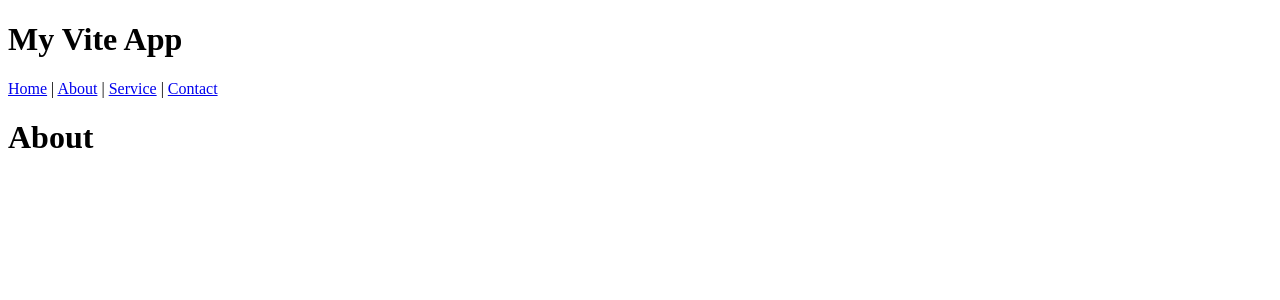
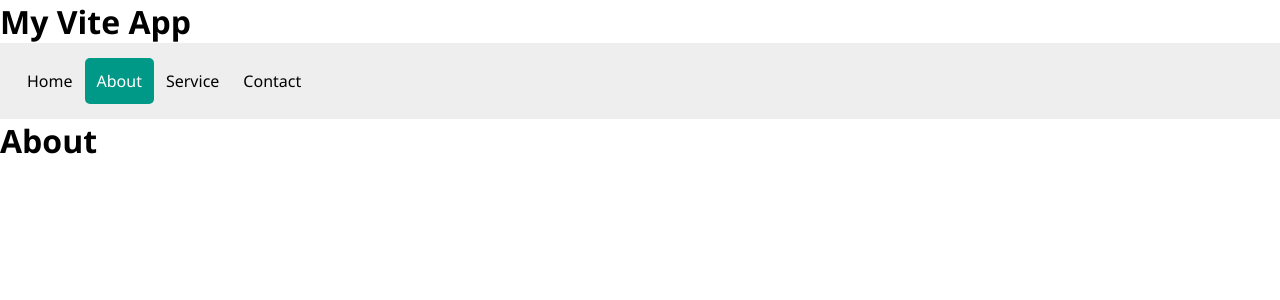
Before and after one commit to a19860101/20220313, a Vue app in the folder vite-practice/vite-2/: page /about in a window 1280 px wide. Shown: the top 300 px of the page. Built offline with nearby package versions, Linux system fonts and the light colour scheme.

Commit message:
20220710

```diff
--- a/vite-practice/vite-2/src/App.vue
+++ b/vite-practice/vite-2/src/App.vue
@@ -1,19 +1,23 @@
 <script>
+import Nav from '@/components/Nav.vue'
+export default {
+  components: {Nav}
+}
 </script>
 
 <template>
   <div>
     <h1>My Vite App</h1>
-    <nav>
-      <router-link to="/">Home</router-link> |
-      <router-link to="/about">About</router-link> |
-      <router-link to="/service">Service</router-link> |
-      <router-link to="/contact">Contact</router-link>
-    </nav>
+    <Nav />
     <router-view></router-view>
   </div>
 </template>
 
 <style>
-
+* {
+  margin: 0;
+  padding: 0;
+  box-sizing: border-box;
+  font-family: 'Segoe UI';
+}
 </style>
--- /dev/null
+++ b/vite-practice/vite-2/src/components/Nav.vue
@@ -0,0 +1,26 @@
+<template>
+    <nav>
+      <router-link to="/">Home</router-link>
+      <router-link to="/about">About</router-link>
+      <router-link to="/service">Service</router-link>
+      <router-link to="/contact">Contact</router-link>
+    </nav>
+</template>
+<style scoped>
+nav {
+    display: flex;
+    background-color: #eee;
+    padding: 15px;
+}
+nav a {
+    color: #000;
+    text-decoration: none;
+    padding: 12px;
+    border-radius: 5px;
+    transition: 600ms;
+}
+.nav-active-link {
+    background-color: #098;
+    color: #fff;
+}
+</style>
--- a/vite-practice/vite-2/src/router/index.js
+++ b/vite-practice/vite-2/src/router/index.js
@@ -1,11 +1,11 @@
 import {createRouter, createWebHistory} from 'vue-router'
-// import Home from '@/views/Home.vue'
+import Home from '@/views/Home.vue'
 
 const routes = [
     {
         path: '/',
         name: 'home',
-        component: () => import('@/views/Home.vue')
+        component: Home
     },
     {
         path: '/about',
@@ -34,7 +34,8 @@ const routes = [
 
 const router = createRouter({
     history:createWebHistory(),
-    routes
+    routes,
+    linkActiveClass: 'nav-active-link'
 });
 
 export default router;
```
